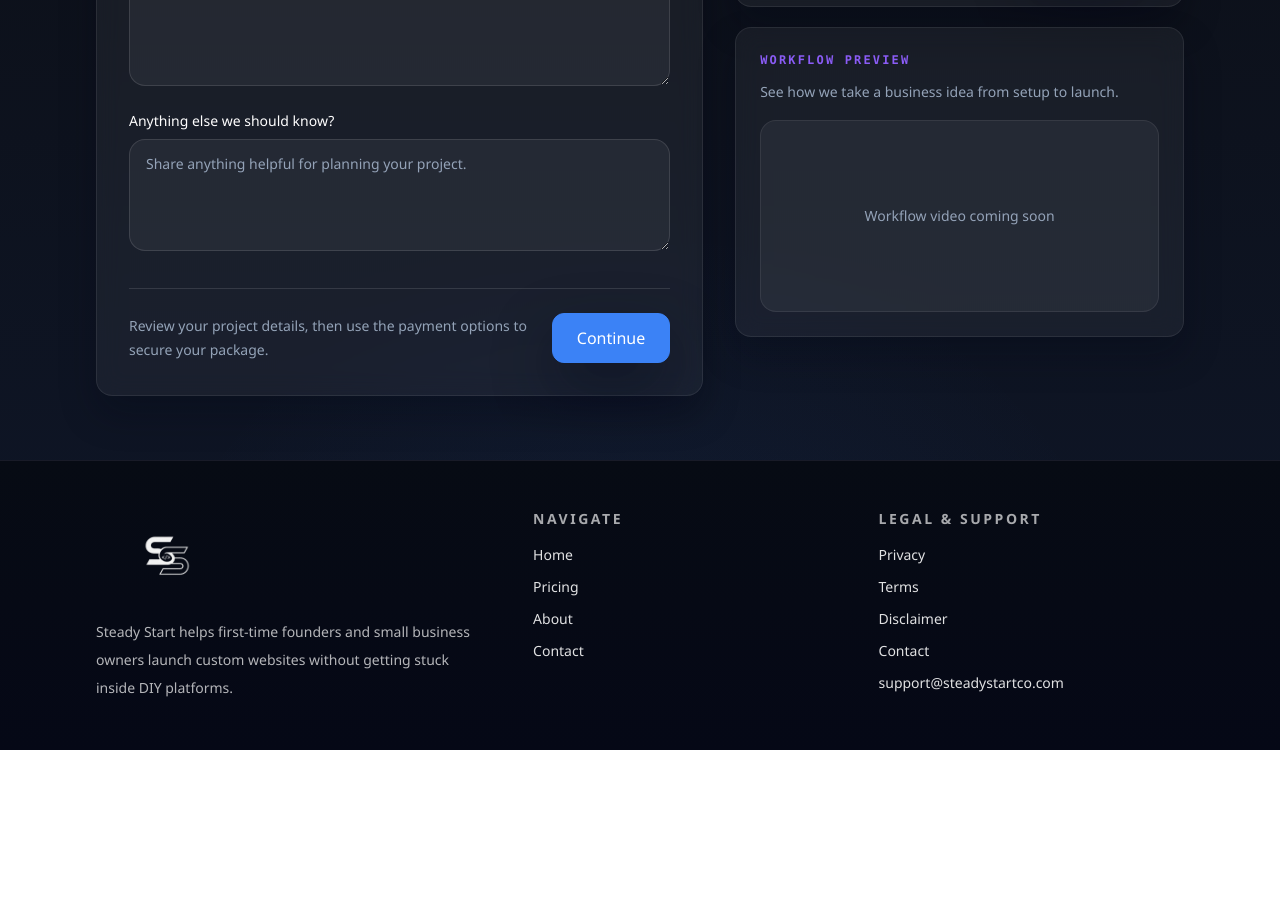
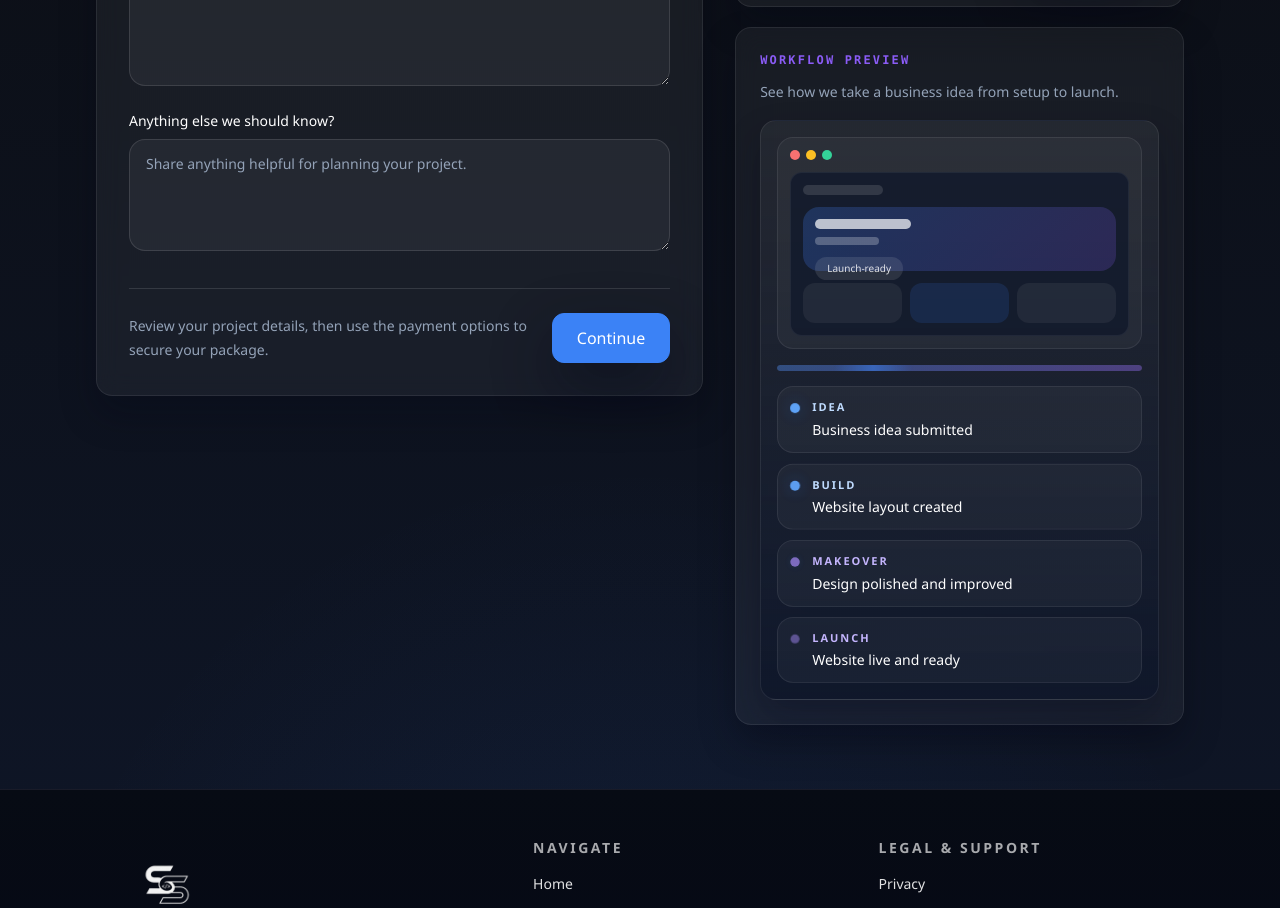
Before and after one commit to MySaaS1023/SS, a Next.js app: page /get-started in a window 1280 px wide. Shown: the part 880-1788 px from the top of the page. Before the commit the page ends 1630 px from the top, so only its background shows below. Built offline with nearby package versions, Linux system fonts and the light colour scheme.

Commit message:
add animated workflow preview

```diff
--- a/app/globals.css
+++ b/app/globals.css
@@ -88,3 +88,74 @@ textarea {
 .force-white-btn div {
   color: #ffffff !important;
 }
+
+@keyframes workflowPulse {
+  0%,
+  100% {
+    opacity: 0.45;
+    transform: scale(0.9);
+    box-shadow: 0 0 0 rgba(59, 130, 246, 0);
+  }
+  50% {
+    opacity: 1;
+    transform: scale(1);
+    box-shadow: 0 0 18px rgba(59, 130, 246, 0.4);
+  }
+}
+
+@keyframes workflowFloat {
+  0%,
+  100% {
+    transform: translateY(0);
+  }
+  50% {
+    transform: translateY(-4px);
+  }
+}
+
+@keyframes workflowShimmer {
+  0% {
+    transform: translateX(-110%);
+    opacity: 0;
+  }
+  20% {
+    opacity: 1;
+  }
+  100% {
+    transform: translateX(210%);
+    opacity: 0;
+  }
+}
+
+.workflow-step {
+  animation: workflowFloat 4.8s ease-in-out infinite;
+}
+
+.workflow-step-dot {
+  animation: workflowPulse 2.2s ease-in-out infinite;
+}
+
+.workflow-step:nth-child(2),
+.workflow-step:nth-child(2) .workflow-step-dot {
+  animation-delay: 0.35s;
+}
+
+.workflow-step:nth-child(3),
+.workflow-step:nth-child(3) .workflow-step-dot {
+  animation-delay: 0.7s;
+}
+
+.workflow-step:nth-child(4),
+.workflow-step:nth-child(4) .workflow-step-dot {
+  animation-delay: 1.05s;
+}
+
+.workflow-progress::after {
+  content: "";
+  position: absolute;
+  inset: 0 auto 0 0;
+  width: 22%;
+  border-radius: inherit;
+  background: linear-gradient(90deg, rgba(59, 130, 246, 0), rgba(59, 130, 246, 0.9), rgba(139, 92, 246, 0));
+  animation: workflowShimmer 3.6s linear infinite;
+}
--- a/components/intake-form.tsx
+++ b/components/intake-form.tsx
@@ -41,7 +41,6 @@ export function IntakeForm({ selectedPackage }: IntakeFormProps) {
   const [isSubmitting, setIsSubmitting] = useState(false);
   const [formError, setFormError] = useState("");
   const [successMessage, setSuccessMessage] = useState("");
-  const hasWorkflowPreview = false;
 
   async function handleSubmit(event: FormEvent<HTMLFormElement>) {
     event.preventDefault();
@@ -345,23 +344,72 @@ export function IntakeForm({ selectedPackage }: IntakeFormProps) {
           <p className="mt-3 text-sm leading-6 text-[var(--muted)]">
             See how we take a business idea from setup to launch.
           </p>
-          <div className="mt-4">
-            {hasWorkflowPreview ? (
-              <video
-                src="/workflow-preview.mp4"
-                autoPlay
-                muted
-                loop
-                playsInline
-                className="h-48 w-full rounded-2xl object-cover"
-              />
-            ) : (
-              <div className="flex h-48 w-full items-center justify-center rounded-2xl border border-[rgba(255,255,255,0.08)] bg-[rgba(255,255,255,0.05)] px-6 text-center">
-                <p className="text-sm font-medium text-[var(--muted)]">
-                  Workflow video coming soon
-                </p>
+          <div className="mt-4 rounded-2xl border border-[rgba(255,255,255,0.08)] bg-[linear-gradient(180deg,rgba(255,255,255,0.05),rgba(15,23,42,0.92))] p-4 shadow-[0_18px_36px_rgba(2,6,23,0.24)]">
+            <div className="rounded-2xl border border-[rgba(255,255,255,0.08)] bg-[rgba(255,255,255,0.04)] p-3">
+              <div className="flex items-center gap-1.5">
+                <span className="h-2.5 w-2.5 rounded-full bg-[#f87171]" />
+                <span className="h-2.5 w-2.5 rounded-full bg-[#fbbf24]" />
+                <span className="h-2.5 w-2.5 rounded-full bg-[#34d399]" />
               </div>
-            )}
+              <div className="mt-3 rounded-xl border border-[rgba(255,255,255,0.06)] bg-[rgba(15,23,42,0.72)] p-3">
+                <div className="h-2.5 w-20 rounded-full bg-[rgba(255,255,255,0.12)]" />
+                <div className="mt-3 h-16 rounded-2xl bg-[linear-gradient(135deg,rgba(59,130,246,0.24),rgba(139,92,246,0.2))] p-3">
+                  <div className="h-2.5 w-24 rounded-full bg-white/70" />
+                  <div className="mt-2 h-2 w-16 rounded-full bg-white/25" />
+                  <div className="mt-3 inline-flex rounded-full bg-white/10 px-3 py-1 text-[10px] font-medium text-white/85">
+                    Launch-ready
+                  </div>
+                </div>
+                <div className="mt-3 grid grid-cols-3 gap-2">
+                  <div className="h-10 rounded-xl bg-white/6" />
+                  <div className="h-10 rounded-xl bg-[rgba(59,130,246,0.14)]" />
+                  <div className="h-10 rounded-xl bg-white/6" />
+                </div>
+              </div>
+            </div>
+
+            <div className="relative mt-4 overflow-hidden rounded-full bg-[rgba(255,255,255,0.08)]">
+              <div className="workflow-progress relative h-1.5 w-full rounded-full bg-[linear-gradient(90deg,rgba(59,130,246,0.35),rgba(139,92,246,0.35))]" />
+            </div>
+
+            <div className="mt-4 space-y-2.5">
+              <div className="workflow-step flex items-start gap-3 rounded-2xl border border-[rgba(255,255,255,0.08)] bg-[rgba(255,255,255,0.04)] px-3 py-3">
+                <span className="workflow-step-dot mt-1 h-2.5 w-2.5 shrink-0 rounded-full bg-[#60a5fa]" />
+                <div>
+                  <p className="text-[11px] font-semibold uppercase tracking-[0.18em] text-[#bfdbfe]">
+                    Idea
+                  </p>
+                  <p className="mt-1 text-sm text-white">Business idea submitted</p>
+                </div>
+              </div>
+              <div className="workflow-step flex items-start gap-3 rounded-2xl border border-[rgba(255,255,255,0.08)] bg-[rgba(255,255,255,0.04)] px-3 py-3">
+                <span className="workflow-step-dot mt-1 h-2.5 w-2.5 shrink-0 rounded-full bg-[#60a5fa]" />
+                <div>
+                  <p className="text-[11px] font-semibold uppercase tracking-[0.18em] text-[#bfdbfe]">
+                    Build
+                  </p>
+                  <p className="mt-1 text-sm text-white">Website layout created</p>
+                </div>
+              </div>
+              <div className="workflow-step flex items-start gap-3 rounded-2xl border border-[rgba(255,255,255,0.08)] bg-[rgba(255,255,255,0.04)] px-3 py-3">
+                <span className="workflow-step-dot mt-1 h-2.5 w-2.5 shrink-0 rounded-full bg-[#a78bfa]" />
+                <div>
+                  <p className="text-[11px] font-semibold uppercase tracking-[0.18em] text-[#c4b5fd]">
+                    Makeover
+                  </p>
+                  <p className="mt-1 text-sm text-white">Design polished and improved</p>
+                </div>
+              </div>
+              <div className="workflow-step flex items-start gap-3 rounded-2xl border border-[rgba(255,255,255,0.08)] bg-[rgba(255,255,255,0.04)] px-3 py-3">
+                <span className="workflow-step-dot mt-1 h-2.5 w-2.5 shrink-0 rounded-full bg-[#a78bfa]" />
+                <div>
+                  <p className="text-[11px] font-semibold uppercase tracking-[0.18em] text-[#c4b5fd]">
+                    Launch
+                  </p>
+                  <p className="mt-1 text-sm text-white">Website live and ready</p>
+                </div>
+              </div>
+            </div>
           </div>
         </div>
       </aside>
```
